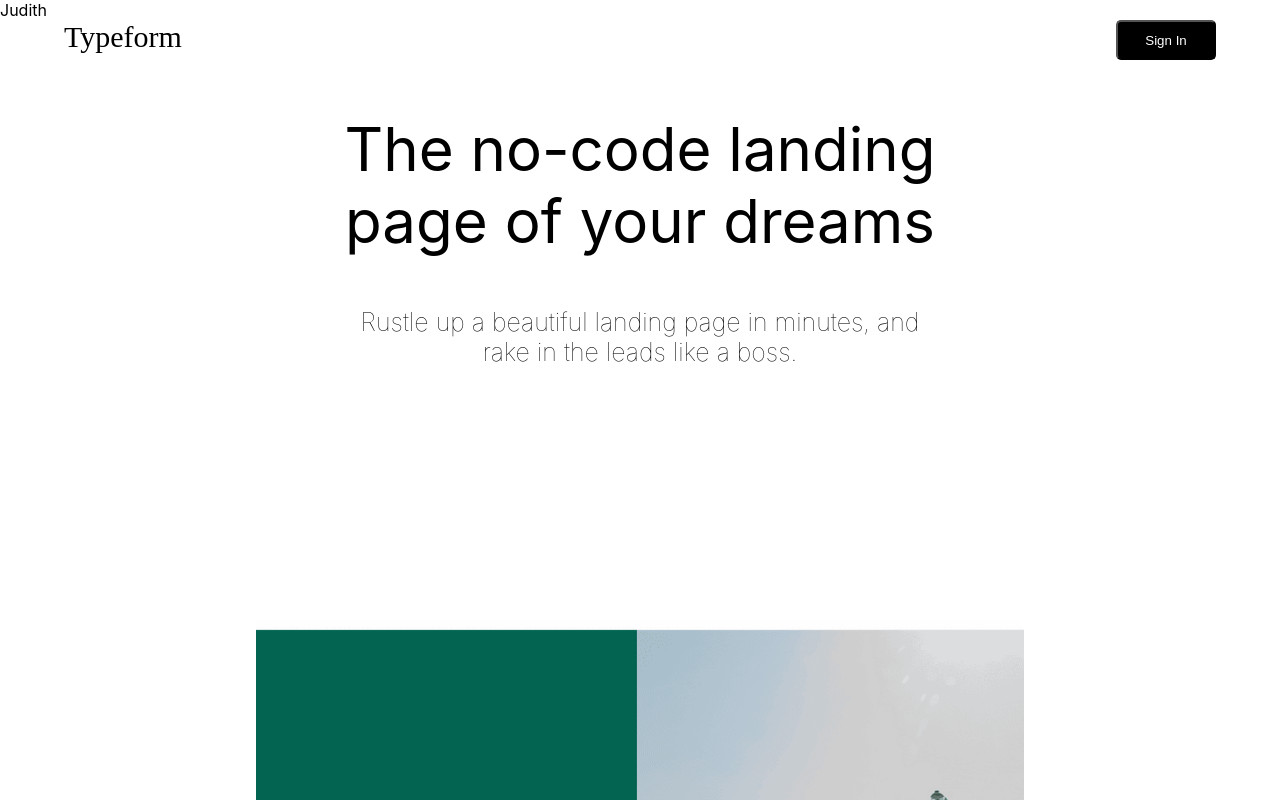
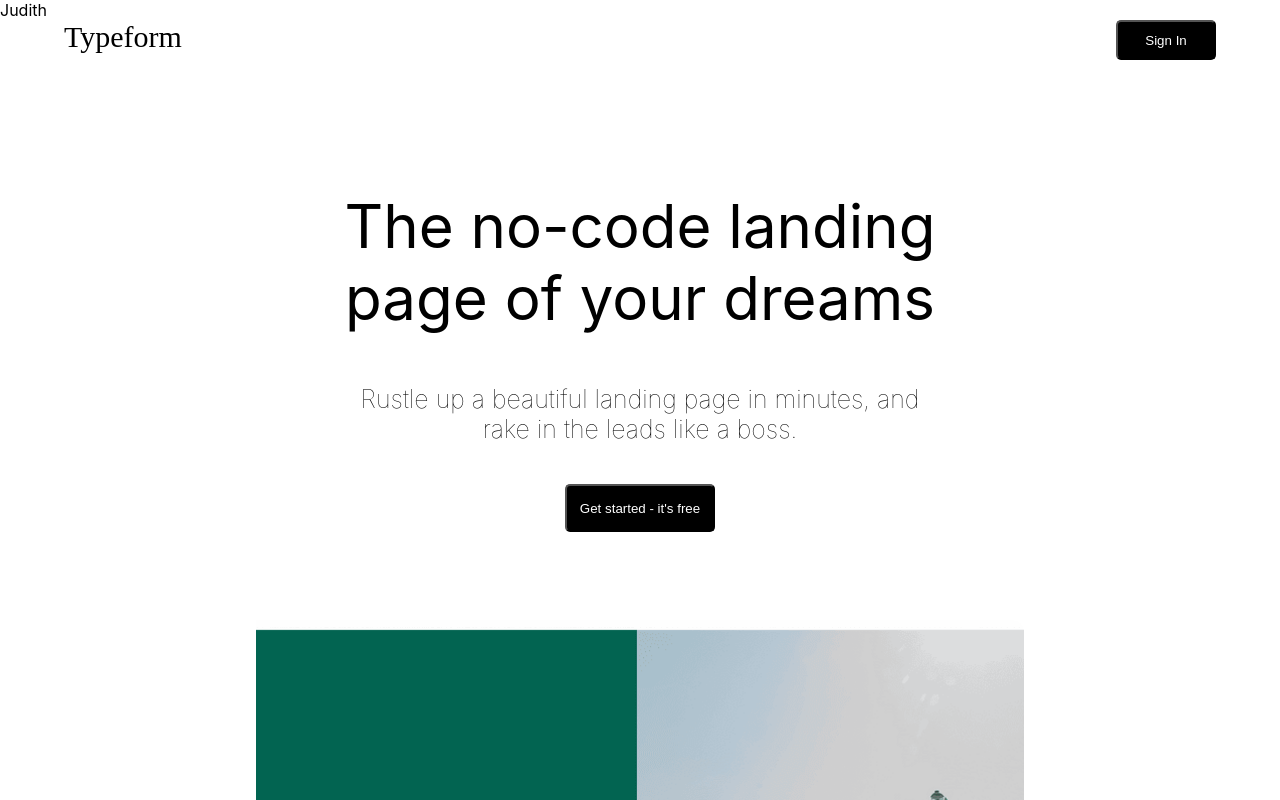
Before and after one commit to Sanni-Damilola/githubProject, a React (Create React App) app: page / in a window 1280 px wide. Shown: the top 800 px of the page. Built offline with nearby package versions, Linux system fonts and the light colour scheme.

Commit message:
finished

```diff
--- a/src/Components/Victor.jsx
+++ b/src/Components/Victor.jsx
@@ -10,12 +10,18 @@ const Victor = () => {
             <Logo>Typeform</Logo>
             <button>Sign In</button>
           </Header>
+          <br />
+          <br />
+          <br />
+          <br />
+          <br />
           <Hero>
             <MainPart>The no-code landing page of your dreams</MainPart>
             <SecondPart>
               Rustle up a beautiful landing page in minutes, and rake in the
               leads like a boss.
             </SecondPart>
+            <button>Get started - it's free</button>
           </Hero>
         </Wrapper>
       </Container>
@@ -54,11 +60,18 @@ const Logo = styled.div`
 `;
 const Hero = styled.div`
   width: 100%;
-  height: 300px;
   display: flex;
   justify-content: center;
   align-items: center;
   flex-direction: column;
+  button {
+    width: 150px;
+    height: 48px;
+    border-radius: 5px;
+    background-color: black;
+    color: white;
+    margin-top: 40px;
+  }
 `;
 const MainPart = styled.div`
   width: 60%;
```
